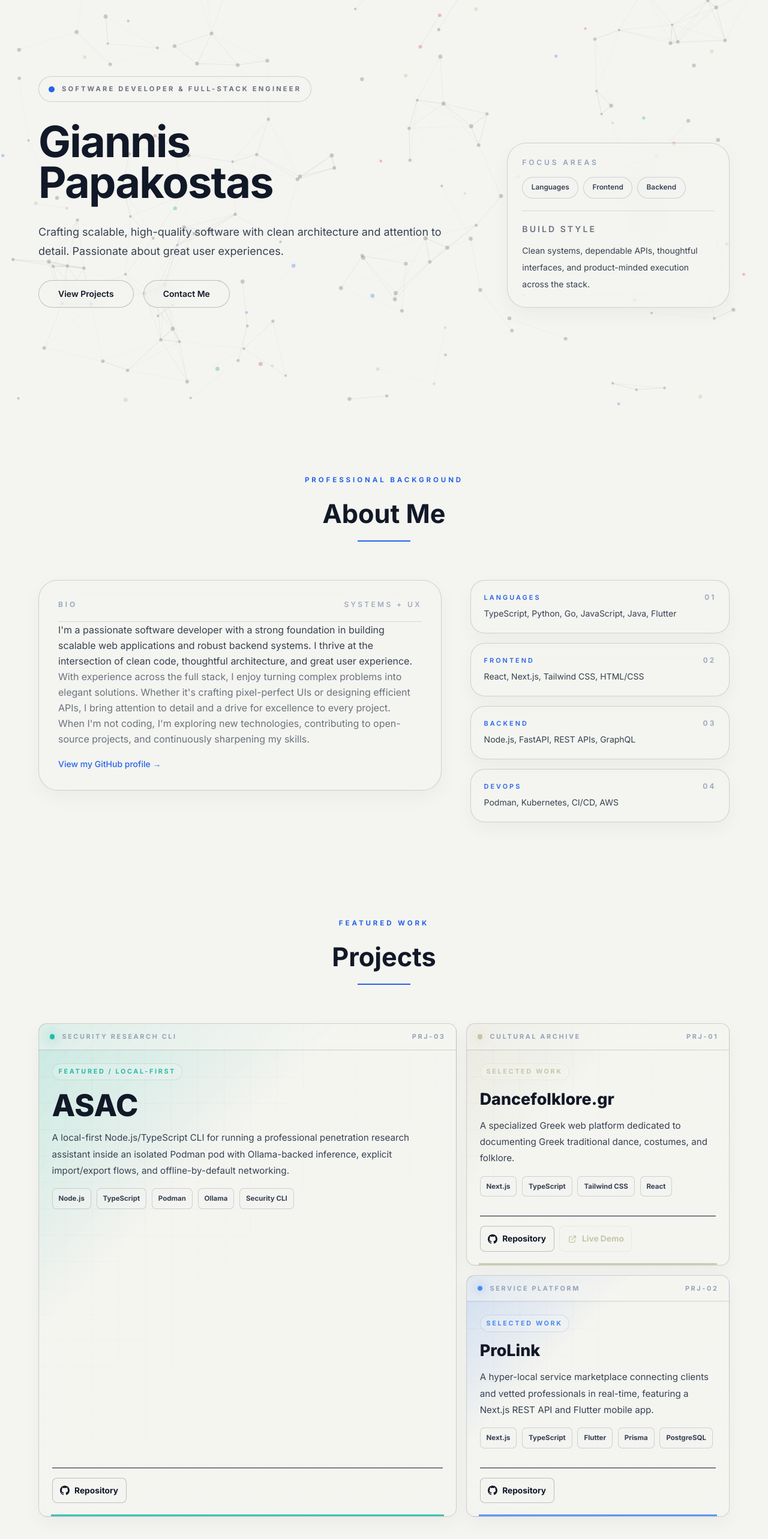
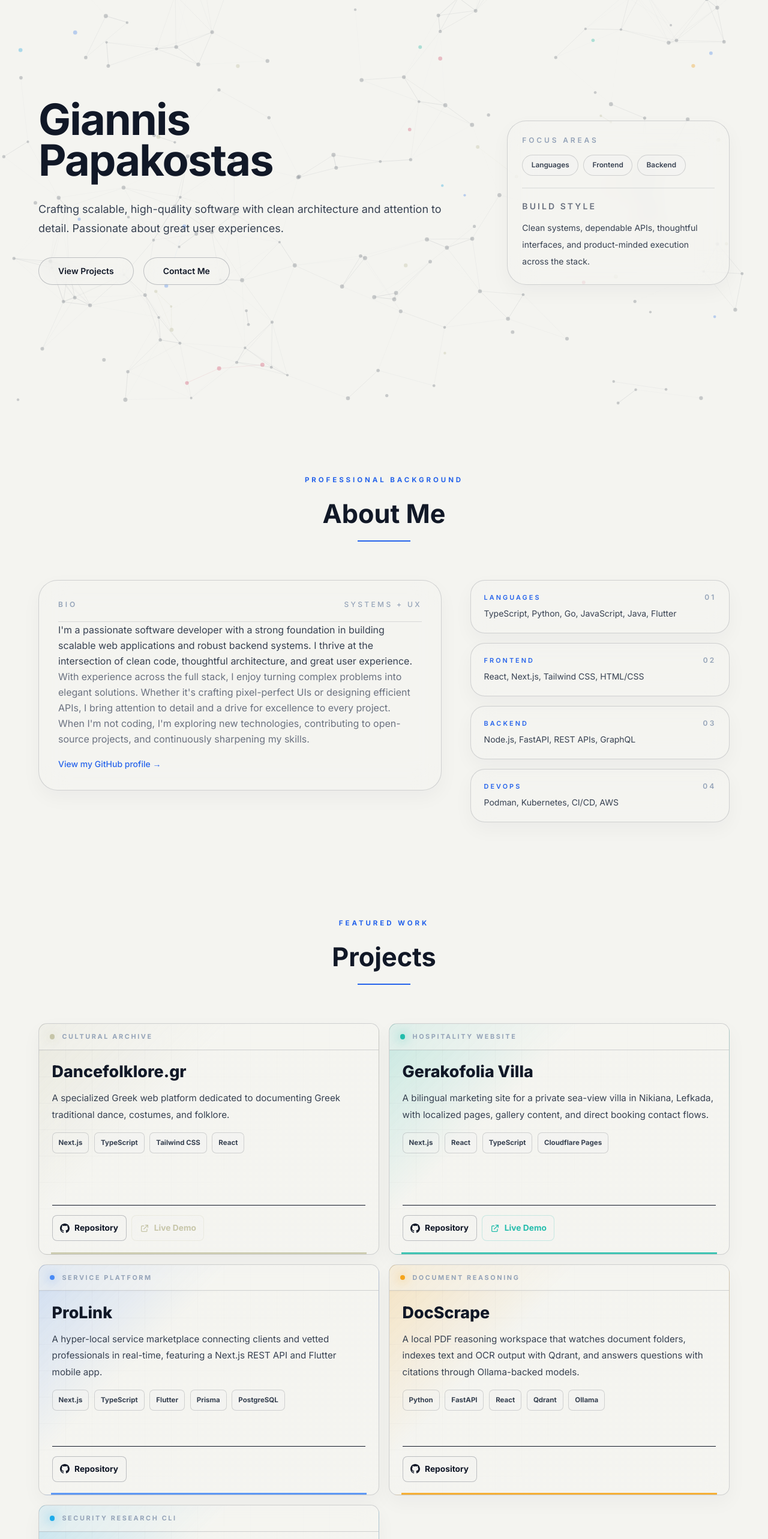
Before and after one commit to giannisCKS/giannisCKS.github.io, a Next.js app: page / in a window 1280 px wide. Shown: the part 120-2686 px from the top of the page at 60% size. Built offline with nearby package versions, Linux system fonts and the light colour scheme.

Commit message:
feat: update project details for Gerakofolia Villa and DocScrape; enhance styles and add tests for Home component

```diff
--- a/src/app/ParticlesBackground.tsx
+++ b/src/app/ParticlesBackground.tsx
@@ -217,7 +217,7 @@ export default function ParticlesBackground({
         ref={canvasRef}
         className={`fixed inset-0 z-0 ${
           theme === "dark"
-            ? "opacity-60 mix-blend-screen"
+            ? "opacity-95 mix-blend-screen"
             : "opacity-80 mix-blend-multiply"
         }`}
       />
--- a/src/app/globals.css
+++ b/src/app/globals.css
@@ -188,6 +188,7 @@ html {
 
 .project-console {
   display: grid;
+  grid-auto-rows: 1fr;
   grid-template-columns: minmax(0, 1fr);
   gap: 1rem;
 }
@@ -195,7 +196,7 @@ html {
 .project-console-card {
   position: relative;
   display: flex;
-  min-height: 22rem;
+  min-height: 24rem;
   flex-direction: column;
   overflow: hidden;
   border: 1px solid var(--surface-border);
@@ -230,16 +231,12 @@ html {
   pointer-events: none;
 }
 
-.project-console-card-featured {
-  min-height: 27rem;
-}
-
 .project-console-topline {
   position: relative;
   z-index: 1;
   display: flex;
   align-items: center;
-  justify-content: space-between;
+  justify-content: flex-start;
   gap: 1rem;
   border-bottom: 1px solid var(--surface-border);
   padding: 1rem 1.1rem;
@@ -254,9 +251,7 @@ html {
   box-shadow: 0 0 18px var(--project-accent);
 }
 
-.project-console-eyebrow,
-.project-console-index,
-.project-console-status {
+.project-console-eyebrow {
   font-size: 0.68rem;
   font-weight: 700;
   line-height: 1;
@@ -264,18 +259,8 @@ html {
   text-transform: uppercase;
 }
 
-.project-console-eyebrow,
-.project-console-index {
+.project-console-eyebrow {
   color: var(--text-faint);
-}
-
-.project-console-status {
-  display: inline-flex;
-  width: fit-content;
-  border: 1px solid;
-  border-radius: 999px;
-  padding: 0.48rem 0.62rem;
-  background: color-mix(in srgb, var(--surface-bg), transparent 18%);
 }
 
 .project-console-body {
@@ -290,18 +275,11 @@ html {
 }
 
 .project-console-title {
-  margin-top: 1.05rem;
   font-size: clamp(1.65rem, 2.1vw, 2.35rem);
   font-weight: 720;
   line-height: 1.08;
   letter-spacing: 0;
   overflow-wrap: anywhere;
-}
-
-.project-console-card-featured .project-console-title {
-  font-size: clamp(2.25rem, 4.2vw, 3.15rem);
-  font-weight: 760;
-  line-height: 0.98;
 }
 
 .project-console-description {
@@ -341,11 +319,7 @@ html {
 
 @media (min-width: 768px) {
   .project-console {
-    grid-template-columns: minmax(0, 1.35fr) minmax(17rem, 0.85fr);
-  }
-
-  .project-console-card-featured {
-    grid-row: span 2;
+    grid-template-columns: repeat(2, minmax(0, 1fr));
   }
 }
 
@@ -364,22 +338,6 @@ html {
   position: relative;
   min-height: calc(100vh - 9rem);
   align-content: center;
-}
-
-.hero-badge {
-  display: inline-flex;
-  align-items: center;
-  gap: 0.75rem;
-  border: 1px solid var(--surface-border);
-  border-radius: 999px;
-  background: var(--surface-bg);
-  padding: 0.75rem 1rem;
-  font-size: 0.7rem;
-  font-weight: 700;
-  letter-spacing: 0.28em;
-  text-transform: uppercase;
-  color: var(--text-muted);
-  backdrop-filter: blur(14px);
 }
 
 .hero-aside {
--- a/src/app/page.tsx
+++ b/src/app/page.tsx
@@ -22,11 +22,27 @@ const projects: {
     demo: "https://dancefolklore.gr",
   },
   {
+    title: "Gerakofolia Villa",
+    description:
+      "A bilingual marketing site for a private sea-view villa in Nikiana, Lefkada, with localized pages, gallery content, and direct booking contact flows.",
+    tech: ["Next.js", "React", "TypeScript", "Cloudflare Pages"],
+    github: "https://github.com/giannisCKS/gerakofolia",
+    demo: "https://gerakofolia-villa.gr/",
+  },
+  {
     title: "ProLink",
     description:
       "A hyper-local service marketplace connecting clients and vetted professionals in real-time, featuring a Next.js REST API and Flutter mobile app.",
     tech: ["Next.js", "TypeScript", "Flutter", "Prisma", "PostgreSQL"],
     github: "https://github.com/giannisCKS/ProLink",
+    demo: null,
+  },
+  {
+    title: "DocScrape",
+    description:
+      "A local PDF reasoning workspace that watches document folders, indexes text and OCR output with Qdrant, and answers questions with citations through Ollama-backed models.",
+    tech: ["Python", "FastAPI", "React", "Qdrant", "Ollama"],
+    github: "https://github.com/giannisCKS/DocScrape",
     demo: null,
   },
   {
@@ -67,15 +83,25 @@ const projectThemes: Record<
     accent: "rgba(195, 194, 163, 0.92)",
     accentSoft: "rgba(195, 194, 163, 0.22)",
   },
+  "Gerakofolia Villa": {
+    eyebrow: "Hospitality Website",
+    accent: "rgba(20, 184, 166, 0.92)",
+    accentSoft: "rgba(20, 184, 166, 0.2)",
+  },
   ProLink: {
     eyebrow: "Service Platform",
     accent: "rgba(59, 130, 246, 0.92)",
     accentSoft: "rgba(59, 130, 246, 0.2)",
   },
+  DocScrape: {
+    eyebrow: "Document Reasoning",
+    accent: "rgba(245, 158, 11, 0.92)",
+    accentSoft: "rgba(245, 158, 11, 0.2)",
+  },
   ASAC: {
     eyebrow: "Security Research CLI",
-    accent: "rgba(20, 184, 166, 0.92)",
-    accentSoft: "rgba(20, 184, 166, 0.2)",
+    accent: "rgba(14, 165, 233, 0.92)",
+    accentSoft: "rgba(14, 165, 233, 0.2)",
   },
 };
 
@@ -314,9 +340,7 @@ export default function Home() {
     const nextTheme =
       storedTheme === "light" || storedTheme === "dark"
         ? storedTheme
-        : window.matchMedia("(prefers-color-scheme: dark)").matches
-          ? "dark"
-          : "light";
+        : "light";
 
     const frameId = window.requestAnimationFrame(() => {
       setTheme(nextTheme);
@@ -348,11 +372,6 @@ export default function Home() {
           animate="visible"
         >
           <div className="space-y-8 text-left">
-            <motion.div variants={fadeUp} className="hero-badge">
-              <span className="theme-accent-fill h-2.5 w-2.5 rounded-full" />
-              Software Developer & Full-Stack Engineer
-            </motion.div>
-
             <motion.h1
               variants={fadeUp}
               className="theme-text-strong max-w-4xl text-5xl font-bold leading-[0.95] tracking-tight sm:text-6xl md:text-7xl"
@@ -527,15 +546,13 @@ export default function Home() {
             variants={staggerContainer}
             className="project-console mt-16"
           >
-            {projects.map((project, index) => {
+            {projects.map((project) => {
               const theme = projectThemes[project.title];
-              const isFeatured = project.title === "ASAC";
               const isActive = hoveredProject === project.title;
               const isDimmed = hoveredProject !== null && !isActive;
               const panelStyle = {
                 "--project-accent": theme.accent,
                 "--project-accent-soft": theme.accentSoft,
-                order: isFeatured ? -1 : index,
               } as CSSProperties;
 
               return (
@@ -548,9 +565,7 @@ export default function Home() {
                   onMouseLeave={() => setHoveredProject(null)}
                   animate={{ opacity: isDimmed ? 0.58 : 1 }}
                   transition={{ duration: 0.18 }}
-                  className={`project-console-card ${
-                    isFeatured ? "project-console-card-featured" : ""
-                  }`}
+                  className="project-console-card"
                   style={panelStyle}
                 >
                   <div className="project-console-topline">
@@ -563,23 +578,11 @@ export default function Home() {
                         {theme.eyebrow}
                       </span>
                     </div>
-                    <span className="project-console-index">
-                      PRJ-{String(index + 1).padStart(2, "0")}
-                    </span>
                   </div>
 
                   <div className="project-console-body">
                     <div className="space-y-4">
                       <div>
-                        <span
-                          className="project-console-status"
-                          style={{
-                            borderColor: theme.accentSoft,
-                            color: theme.accent,
-                          }}
-                        >
-                          {isFeatured ? "Featured / Local-first" : "Selected work"}
-                        </span>
                         <h3 className="project-console-title theme-text-strong">
                           {project.title}
                         </h3>
```
Also changed, not shown: src/app/commits.json, 2 other files (tests, documents, lock files or other folders).
